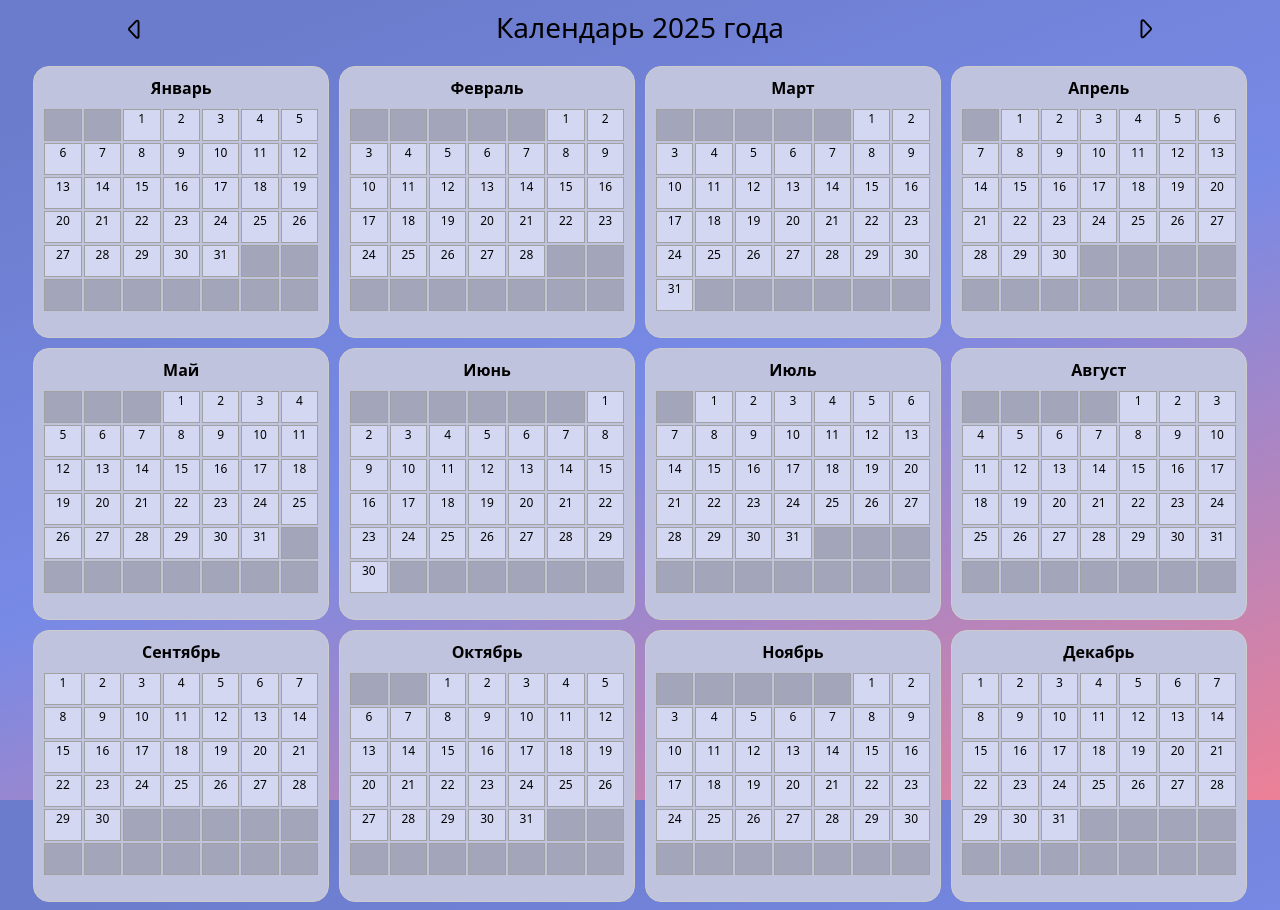
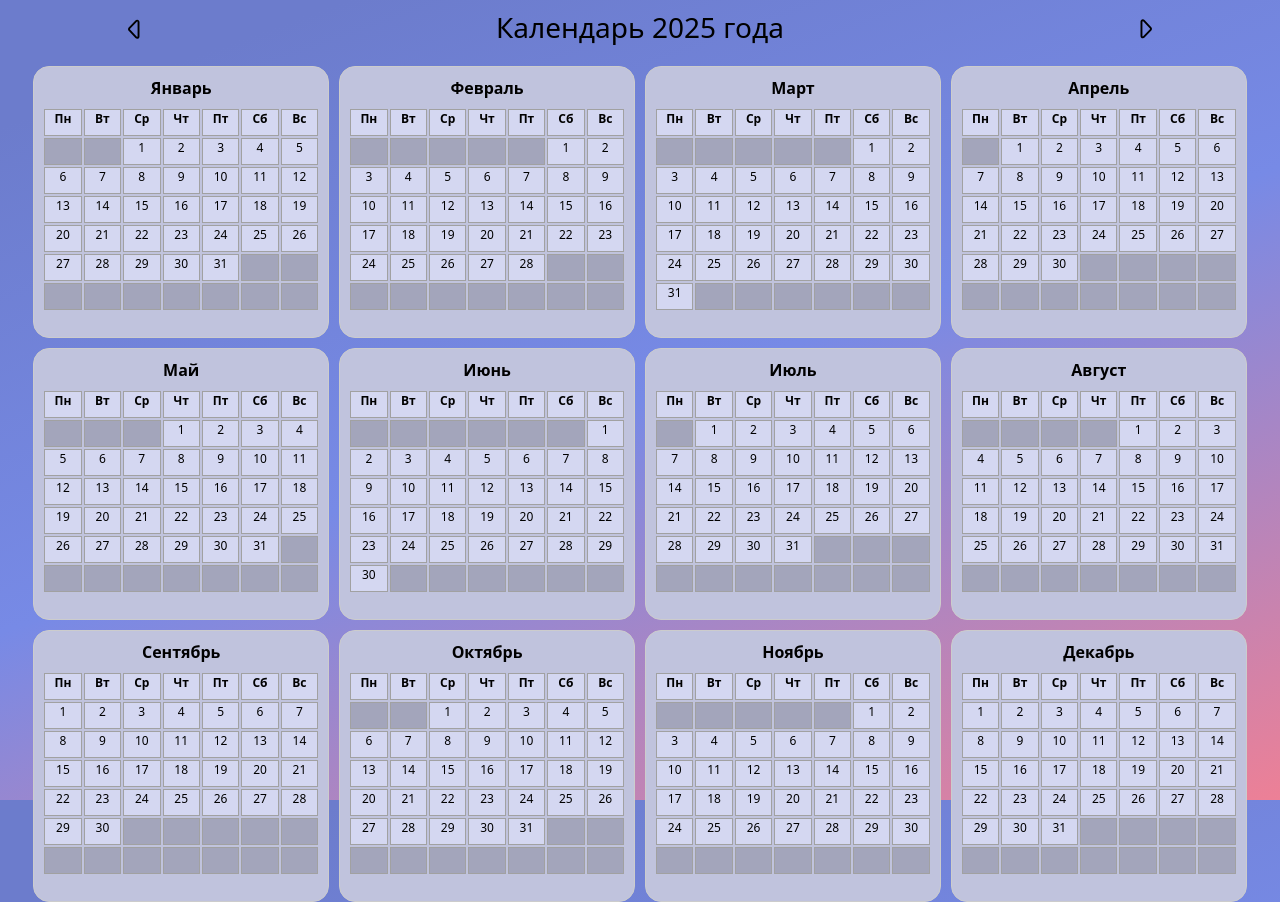
Before and after one commit to gefeeplay/mini-app-calendar, a Vue app: page / in a window 1280 px wide. Built offline with nearby package versions, Linux system fonts and the light colour scheme.

Commit message:
version 2.0 monthView.vue

```diff
--- a/src/App.vue
+++ b/src/App.vue
@@ -1,11 +1,26 @@
 <template>
+
+  <!-- Переключение между годом и месяцем -->
+  <div class="calendar-wrapper">
+  <MonthView
+      v-if="curMonth !== null"
+      :curMonth="curMonth"
+      :year="year"
+      :getMonthDays="getMonthDays"
+      :monthNames="monthNames"
+      :weekDays="weekDays"
+      @close="curMonth = null"
+      class="month-overlay"
+    />
+
+  <div v-else>
     <div class="head">
       <div>
         <button class="left" @click="decreaseYear"></button>
       </div>
       <div>Календарь {{ year }} года</div>
       <div>
-      <button class="right" @click="addYear"></button>
+        <button class="right" @click="increaseYear"></button>
       </div>
     </div>
 
@@ -13,9 +28,19 @@
       <div
         v-for="(month, index) in 12"
         :key="index"
+        :curMonth="curMonth"
         class="month"
         >
-      <div class="month-name"> {{ monthNames[index] }}</div>
+        <div class="month-name" @click="curMonth = index">{{ monthNames[index] }}</div>
+
+          <!-- Дни недели -->
+          <div class="weekdays">
+            <div v-for="(dayName, dayIndex) in weekDays" :key="dayIndex" class="day weekday">
+              {{ dayName }}
+            </div>
+          </div>
+
+          <!-- Сетка дней месяца -->
           <div class="days">
             <div v-for="day in getMonthDays(index)"
             :key="day.key"
@@ -27,17 +52,23 @@
         </div>
       </div>
     </div>
+  </div>
+  </div>
 </template>
 
 <script setup>
 import { ref } from 'vue';
+import MonthView from './components/monthView.vue';
 
+const today = new Date();
 const year = ref(2025);
+const curMonth = ref(null);
 
 const monthNames = [
   "Январь", "Февраль", "Март", "Апрель", "Май", "Июнь",
   "Июль", "Август", "Сентябрь", "Октябрь", "Ноябрь", "Декабрь"
 ];
+const weekDays = ["Пн", "Вт", "Ср", "Чт", "Пт", "Сб", "Вс" ]
 
 function getMonthDays(monthIndex) {
   const days = [];
@@ -58,7 +89,7 @@ function getMonthDays(monthIndex) {
   return days;
 }
 
-function addYear() {
+function increaseYear() {
   year.value++;
 }
 
--- a/src/assets/main.css
+++ b/src/assets/main.css
@@ -16,6 +16,21 @@ body {
     background: linear-gradient(160deg, rgb(108, 124, 204) 10%, rgb(119, 138, 230) 50%, rgb(237, 128, 150) 100%);
     background-attachment: fixed;
     background-size: cover;
+}
+
+.calendar-wrapper {
+    position: relative;
+    height: 98vh;
+}
+
+.month-overlay {
+    position: absolute;
+    top: 0;
+    left: 0;
+    right: 0;
+    background: #bfcfff;
+    z-index: 10;
+    padding: 20px 0 20px 20px;
 }
 
 .calendar {
@@ -38,6 +53,7 @@ body {
     text-align: center;
     font-weight: bold;
     margin-bottom: 10px;
+    cursor: pointer;
 }
 
 .days {
@@ -50,7 +66,7 @@ body {
 
 .day {
     background-color: #d4d7f1;
-    height: 30px;
+    height: 25px;
     border: 1px solid #a1a1a1;
     text-align: center;
     max-width: 1fr
@@ -60,10 +76,25 @@ body {
     background-color: #a3a5bb;
 }
 
+.weekdays {
+    display: grid;
+    grid-template-columns: repeat(7, 1fr);
+    gap: 2px;
+    text-align: center;
+    font-weight: bold;
+    font-size: 12px;
+    margin-bottom: 2px;
+}
+
+.day.weekday {
+    border: 1px solid #a1a1a1;
+}
+
 button {
     min-height: 20px;
     max-width: 25px;
     border: none;
+    cursor: pointer;
 }
 
 button.left {
--- /dev/null
+++ b/src/components/MonthView.vue
@@ -0,0 +1,86 @@
+<template>
+    <div class="month-view">
+        <div class="header">
+        <button @click="$emit('close')" class="close"></button>
+        <span>{{ monthNames[curMonth] }} {{ year }}</span>
+        </div>
+
+        <!-- Дни недели -->
+        <div class="weekdays">
+        <div v-for="(day, i) in weekDays" :key="i" class="day weekday">
+            {{ day }}
+        </div>
+        </div>
+
+        <!-- Сетка дней месяца -->
+        <div class="days">
+        <div
+            v-for="day in getMonthDays(curMonth, year)"
+            :key="day.key"
+            class="day"
+            :class="{ empty: !day.number }"
+        >
+            {{ day.number || '' }}
+        </div>
+        </div>
+    </div>
+</template>
+
+
+<script setup>
+    import { defineProps } from 'vue';
+
+    const props = defineProps({
+        curMonth: Number,
+        year: Number,
+        getMonthDays: Function,
+        monthNames: Array,
+        weekDays: Array
+    });
+
+</script>
+
+
+<style scoped>
+.month-view {
+  min-height: 95%;
+  padding: 16px;
+  background-color: #c0c3dd;
+  border: 1px solid #ccc;
+  border-radius: 1rem;
+}
+
+.header {
+  display: flex;
+  justify-content: space-between;
+  align-items: center;
+  font-size: 20px;
+  margin-bottom: 10px;
+}
+
+.weekdays {
+  display: grid;
+  grid-template-columns: repeat(7, 1fr);
+  font-size: 18px;
+  font-weight: bold;
+  text-align: center;
+}
+
+.days {
+  display: grid;
+  grid-template-columns: repeat(7, 1fr);
+  font-size: 18px;
+  text-align: center;
+}
+
+.day {
+    height: 100px;
+}
+
+button.close {
+    background-image: url("../assets/caret-left.svg");
+    background-size: contain;
+    background-color: #c0c3dd;
+    margin-left: 1rem;
+}
+</style>
```
Lines whose indentation alone changed are shown as unchanged.
